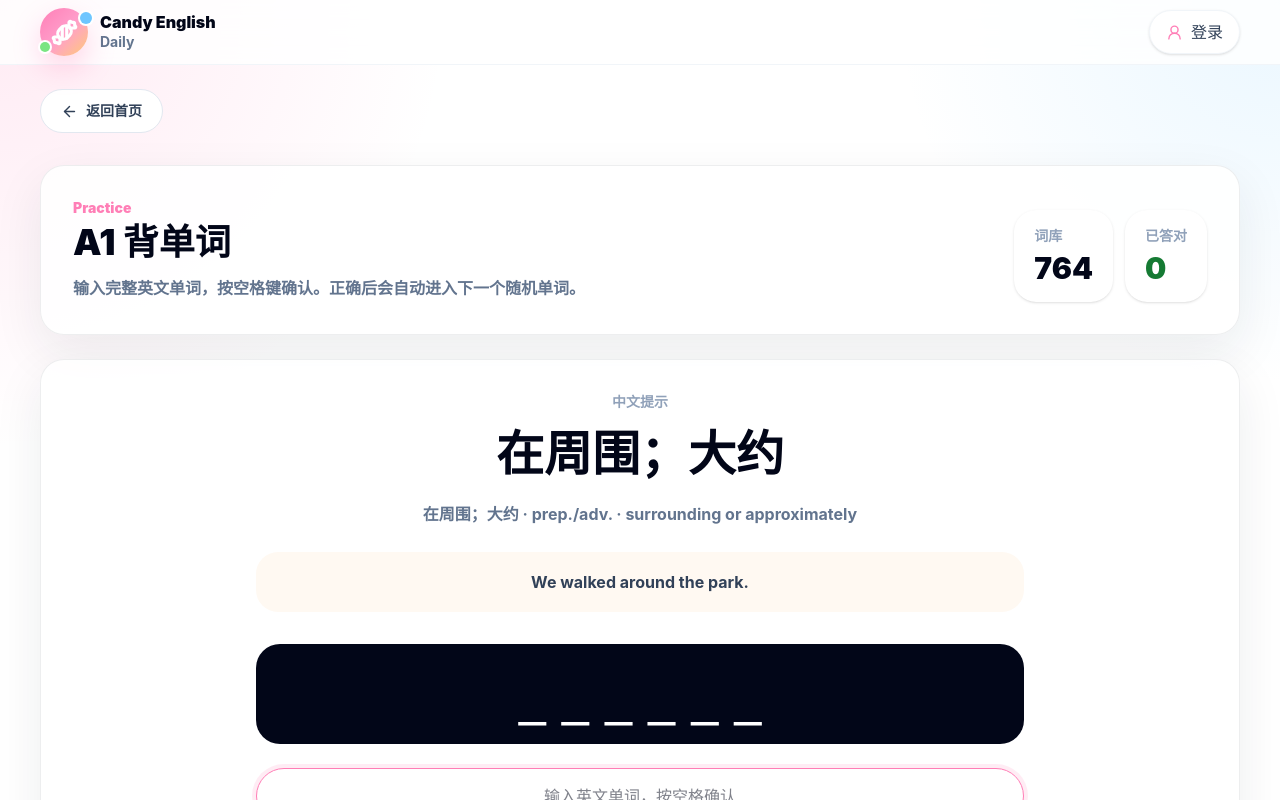
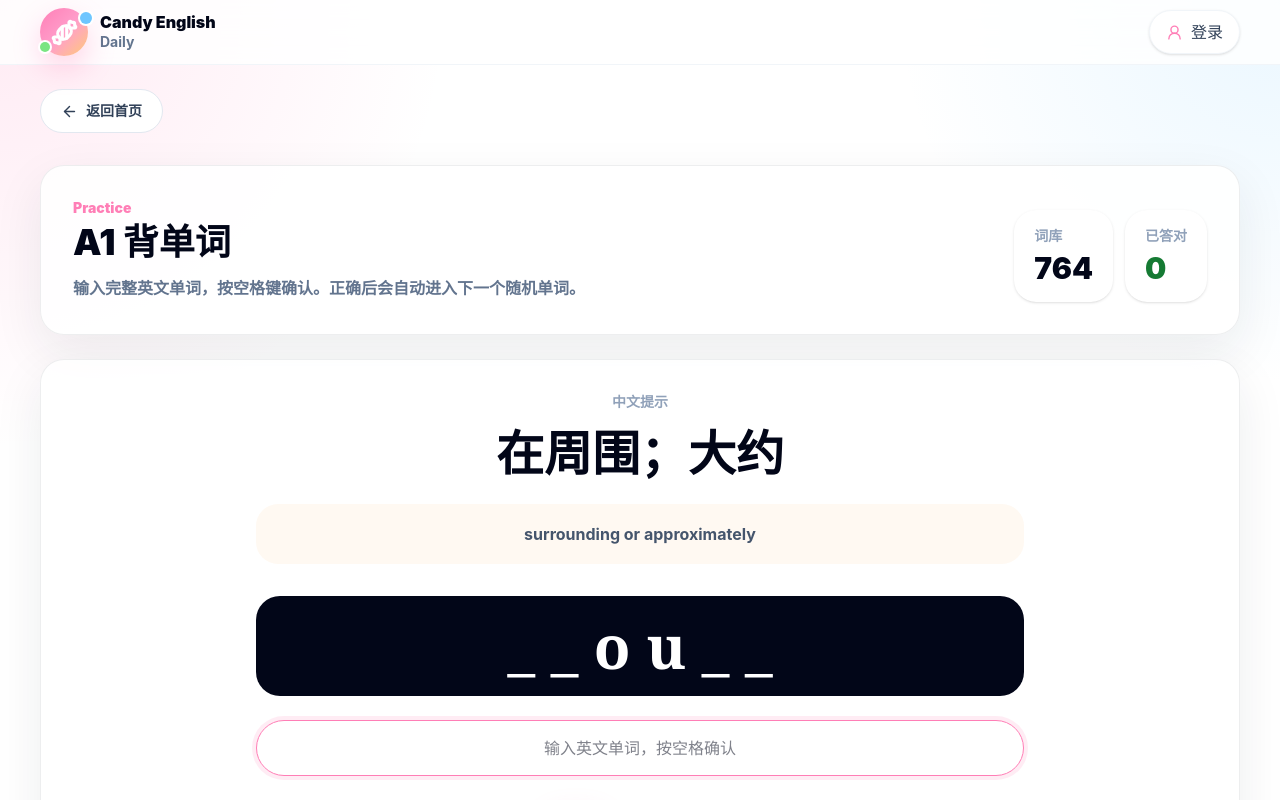
Before and after one commit to ailly2229/Candy-English-Daily, a Next.js app: page /word-practice/a1 in a window 1280 px wide. Shown: the top 800 px of the page. Built offline with nearby package versions, Linux system fonts and the light colour scheme.

Commit message:
Refine word practice prompts

```diff
--- a/components/WordPractice/WordPracticeClient.tsx
+++ b/components/WordPractice/WordPracticeClient.tsx
@@ -13,9 +13,26 @@ function normalizeAnswer(value: string) {
 }
 
 function maskWord(word: string) {
-  return word
-    .split("")
-    .map((letter) => (letter === " " ? " " : "_"))
+  const letters = word.split("");
+  const revealableIndexes = letters
+    .map((letter, index) => (/[A-Za-z]/.test(letter) ? index : -1))
+    .filter((index) => index >= 0);
+
+  if (revealableIndexes.length <= 1) {
+    return letters.map((letter) => (/[A-Za-z]/.test(letter) ? "_" : letter)).join(" ");
+  }
+
+  const minVisible = Math.max(1, Math.floor(revealableIndexes.length * 0.3));
+  const maxVisible = Math.max(minVisible, Math.floor(revealableIndexes.length * 0.5));
+  const visibleCount = minVisible + Math.floor(Math.random() * (maxVisible - minVisible + 1));
+  const shuffledIndexes = [...revealableIndexes].sort(() => Math.random() - 0.5);
+  const visibleIndexes = new Set(shuffledIndexes.slice(0, visibleCount));
+
+  return letters
+    .map((letter, index) => {
+      if (!/[A-Za-z]/.test(letter)) return letter;
+      return visibleIndexes.has(index) ? letter : "_";
+    })
     .join(" ");
 }
 
@@ -44,9 +61,9 @@ export function WordPracticeClient({
   const nextTimer = useRef<number | null>(null);
   const currentWord = words[wordIndex];
 
-  const promptText = useMemo(() => {
+  const maskedWord = useMemo(() => {
     if (!currentWord) return "";
-    return [currentWord.meaning, currentWord.partOfSpeech, currentWord.definition].filter(Boolean).join(" · ");
+    return maskWord(currentWord.headword);
   }, [currentWord]);
 
   useEffect(() => {
@@ -138,16 +155,14 @@ export function WordPracticeClient({
             {currentWord.meaning ?? currentWord.definition ?? currentWord.headword}
           </p>
 
-          {promptText ? <p className="mt-4 text-base font-bold leading-7 text-slate-500">{promptText}</p> : null}
-
-          {currentWord.example ? (
-            <p className="mt-6 rounded-[22px] bg-[#FFF9F2] px-5 py-4 text-base font-bold leading-7 text-slate-700">
-              {currentWord.example}
+          {currentWord.definition ? (
+            <p className="mt-5 rounded-[22px] bg-[#FFF9F2] px-5 py-4 text-base font-bold leading-7 text-slate-600">
+              {currentWord.definition}
             </p>
           ) : null}
 
           <div className="mt-8 rounded-[24px] bg-slate-950 px-5 py-5 font-serif text-4xl font-black tracking-normal text-white sm:text-6xl">
-            {maskWord(currentWord.headword)}
+            {maskedWord}
           </div>
 
           <input
```
